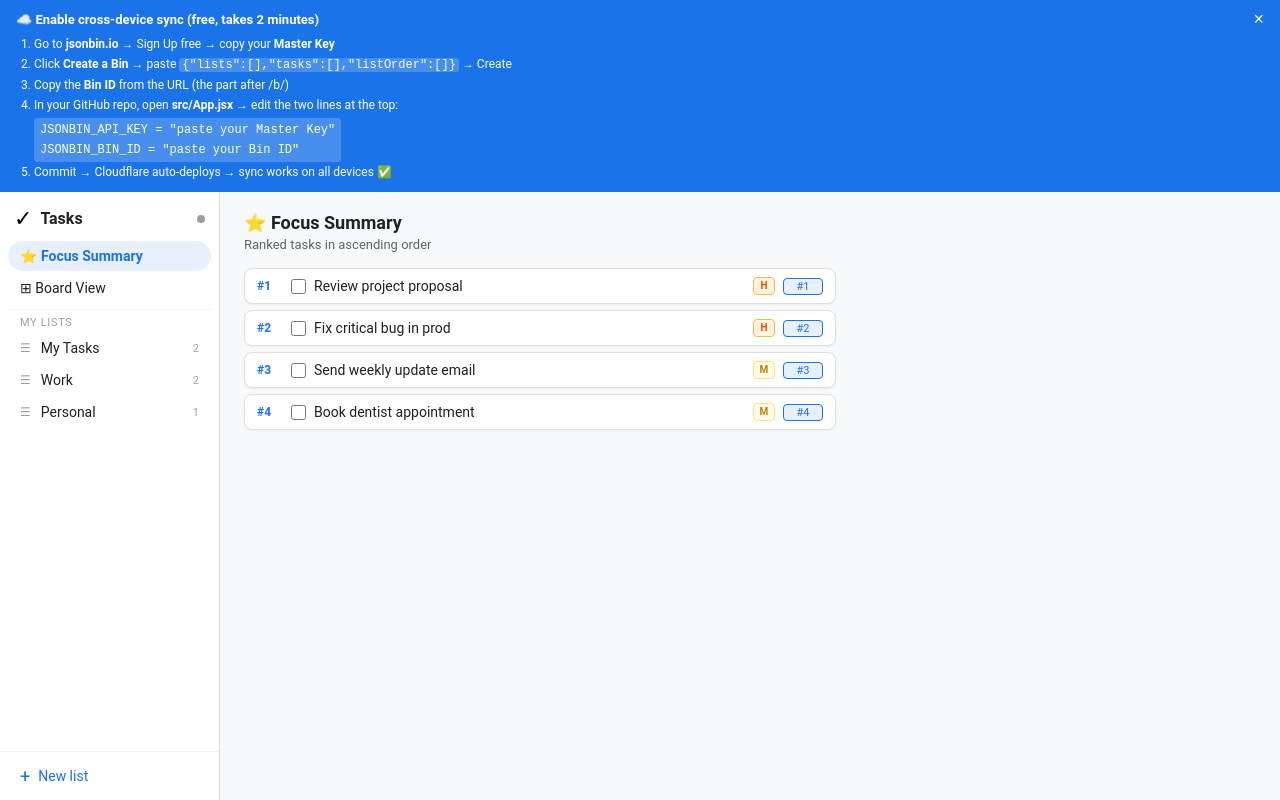
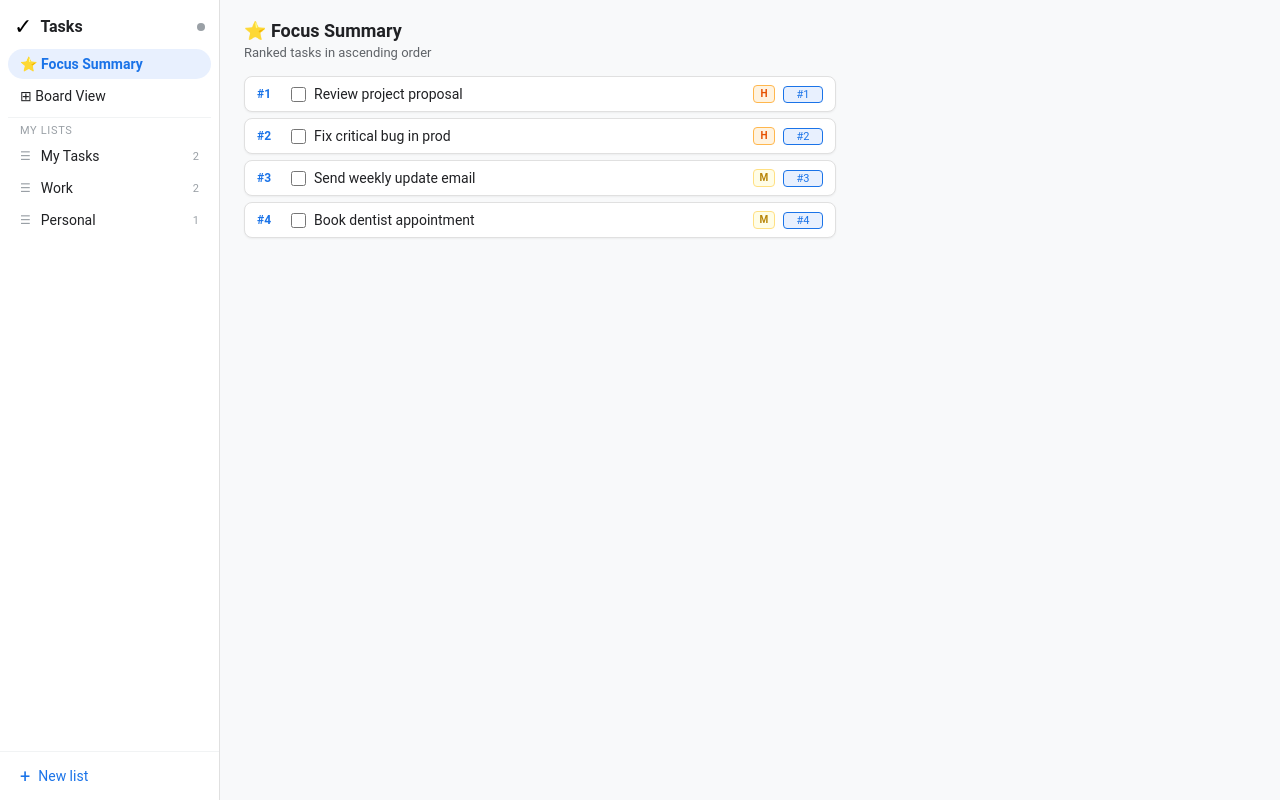
Before and after one commit to mehertejark/Taskspro, a React (Vite) app: page / in a window 1280 px wide. Built offline with nearby package versions, Linux system fonts and the light colour scheme; a web font is replaced by a local one.

Commit message:
Update App.jsx

```diff
--- a/src/App.jsx
+++ b/src/App.jsx
@@ -149,36 +149,6 @@ function makeDefault() {
   };
 }
 
-// ── Setup Banner ──────────────────────────────────────────────────────────────
-function SetupBanner() {
-  const [open, setOpen] = useState(true);
-  if (!open) return (
-    <div style={{ background: "#e65100", color: "white", fontSize: 12, padding: "4px 12px", display: "flex", alignItems: "center", gap: 8, flexShrink: 0 }}>
-      ⚠️ Running in local-only mode — data won't sync across devices.
-      <button onClick={() => setOpen(true)} style={{ background: "none", border: "1px solid rgba(255,255,255,0.5)", borderRadius: 4, color: "white", fontSize: 11, padding: "1px 6px", cursor: "pointer" }}>Setup sync</button>
-    </div>
-  );
-  return (
-    <div style={{ background: "#1a73e8", color: "white", padding: "10px 16px", flexShrink: 0 }}>
-      <div style={{ display: "flex", alignItems: "center", justifyContent: "space-between", marginBottom: 6 }}>
-        <strong style={{ fontSize: 13 }}>☁️ Enable cross-device sync (free, takes 2 minutes)</strong>
-        <button onClick={() => setOpen(false)} style={{ background: "none", border: "none", color: "white", fontSize: 18, cursor: "pointer", lineHeight: 1 }}>×</button>
-      </div>
-      <ol style={{ margin: 0, paddingLeft: 18, fontSize: 12, lineHeight: "20px" }}>
-        <li>Go to <strong>jsonbin.io</strong> → Sign Up free → copy your <strong>Master Key</strong></li>
-        <li>Click <strong>Create a Bin</strong> → paste <code style={{ background: "rgba(255,255,255,0.2)", padding: "0 3px", borderRadius: 3 }}>{`{"lists":[],"tasks":[],"listOrder":[]}`}</code> → Create</li>
-        <li>Copy the <strong>Bin ID</strong> from the URL (the part after /b/)</li>
-        <li>In your GitHub repo, open <strong>src/App.jsx</strong> → edit the two lines at the top:<br />
-          <code style={{ background: "rgba(255,255,255,0.2)", padding: "2px 6px", borderRadius: 3, display: "inline-block", marginTop: 3 }}>
-            JSONBIN_API_KEY = "paste your Master Key"<br />
-            JSONBIN_BIN_ID = "paste your Bin ID"
-          </code>
-        </li>
-        <li>Commit → Cloudflare auto-deploys → sync works on all devices ✅</li>
-      </ol>
-    </div>
-  );
-}
 
 // ── Sync Status Indicator ─────────────────────────────────────────────────────
 function SyncDot({ status }) {
@@ -555,8 +525,6 @@ export default function App() {
   return (
     <div style={{ display: "flex", flexDirection: "column", height: "100vh", fontFamily: "'Google Sans', Roboto, Arial, sans-serif", background: "#f8f9fa", overflow: "hidden" }}>
 
-      {/* Setup banner — only shown when sync not configured */}
-      {!SYNC_CONFIGURED && <SetupBanner />}
 
       <div style={{ display: "flex", flex: 1, overflow: "hidden" }}>
         {/* Sidebar */}
```
